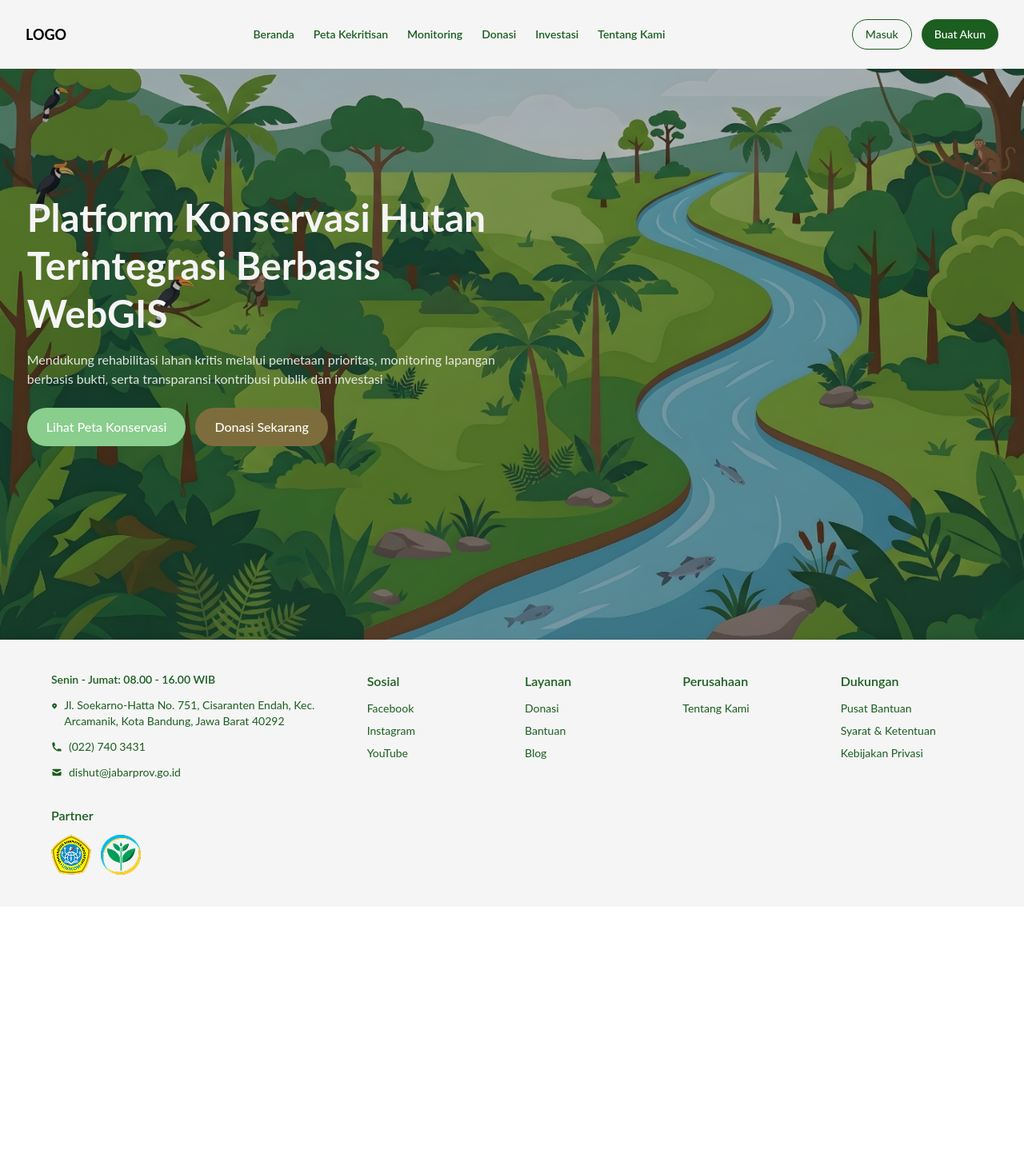
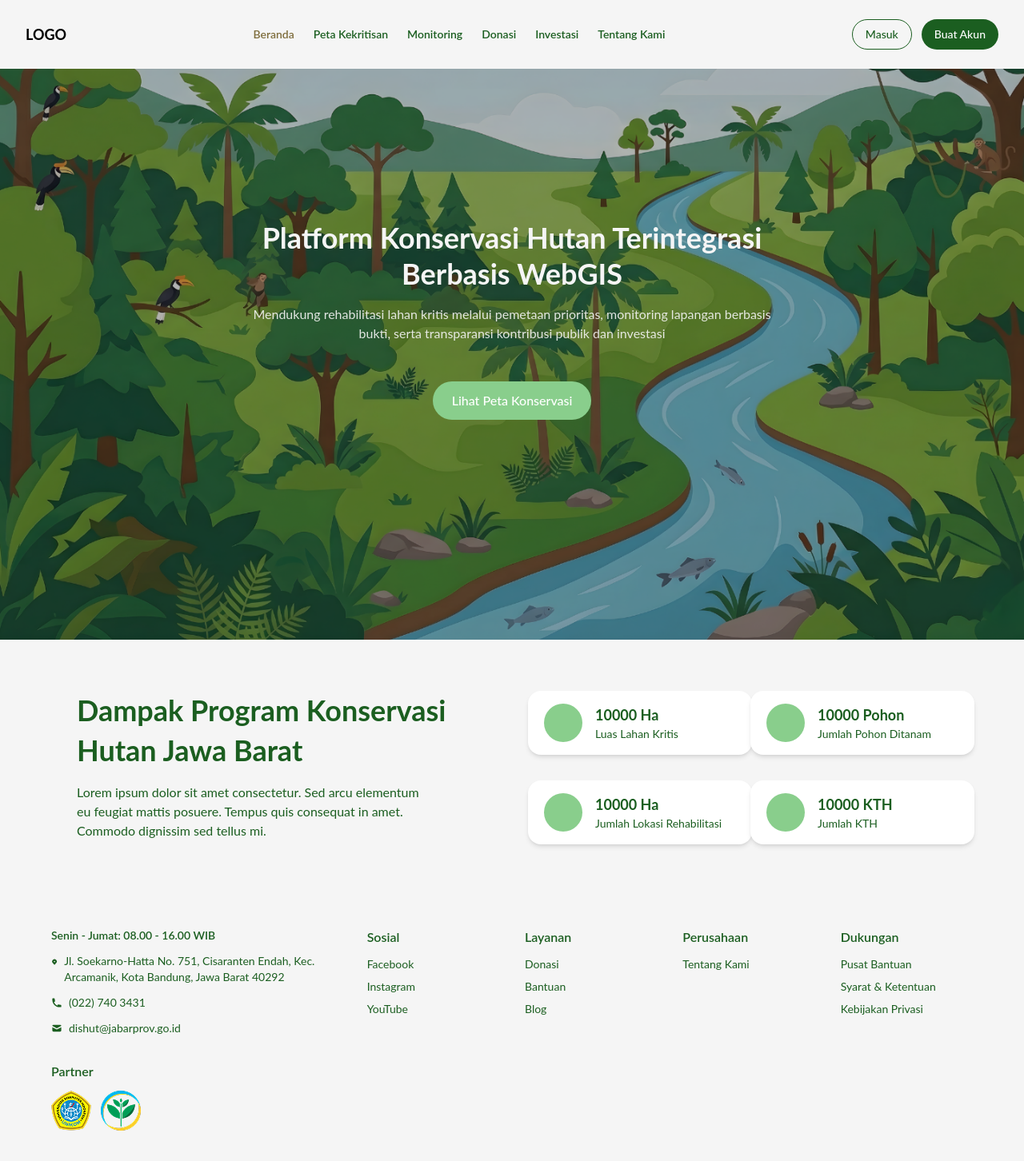
Before and after one commit to Dishut-TA/dishut-web-public, a React (Vite) app: page / in a window 1280 px wide. Shown: the whole page at 80% size. Before the commit the page ends 1134 px from the top, so only its background shows below. Built offline with nearby package versions, Linux system fonts and the light colour scheme.

Commit message:
feat(add): dampak program konservasi kehutanan

```diff
--- /dev/null
+++ b/src/components/DampakCard.tsx
@@ -0,0 +1,22 @@
+interface Props {
+  value: string;
+  label: string;
+}
+
+const DampakCard = ({ value, label }: Props) => {
+  return (
+    <div className="flex items-center gap-4 bg-white rounded-2xl shadow-md px-5 py-4 w-full sm:w-[280px]">
+
+      {/* ICON BULAT */}
+      <div className="w-12 h-12 bg-secondary rounded-full flex-shrink-0" />
+
+      {/* TEXT */}
+      <div>
+        <p className="text-primary font-bold text-lg">{value}</p>
+        <p className="text-primary text-sm">{label}</p>
+      </div>
+    </div>
+  );
+};
+
+export default DampakCard;
--- a/src/components/layout/Navbar.tsx
+++ b/src/components/layout/Navbar.tsx
@@ -1,42 +1,60 @@
 import { useState } from "react";
 import Button from "../Button";
-import { useNavigate } from "react-router-dom";
+import { useNavigate, NavLink } from "react-router-dom";
 
 const menus = [
-  "Beranda",
-  "Peta Kekritisan",
-  "Monitoring",
-  "Donasi",
-  "Investasi",
-  "Tentang Kami",
+  { label: "Beranda", path: "/" },
+  { label: "Peta Kekritisan", path: "/peta-kekritisan" },
+  { label: "Monitoring", path: "/monitoring" },
+  { label: "Donasi", path: "/donasi" },
+  { label: "Investasi", path: "/investasi" },
+  { label: "Tentang Kami", path: "/tentang-kami" },
 ];
 
 const Navbar = () => {
   const [open, setOpen] = useState(false);
-  const navigate = useNavigate()
+  const navigate = useNavigate();
 
   return (
     <nav className="absolute top-0 left-0 w-full z-50 bg-customWhite">
       <div className="max-w-7xl mx-auto px-4 md:px-8 py-6 flex items-center justify-between">
 
         {/* LOGO */}
-        <div className="font-bold text-lg">
+        <div className="font-bold text-lg cursor-pointer" onClick={() => navigate("/")}>
           LOGO
         </div>
 
         {/* DESKTOP MENU */}
-        <ul className="hidden md:flex gap-6 text-primary text-sm font-semibold">
+        <ul className="hidden md:flex gap-6 text-sm font-semibold">
           {menus.map((item) => (
-            <li key={item} className="cursor-pointer hover:text-tertiary transition-all">
-              {item}
+            <li key={item.label}>
+              <NavLink
+                to={item.path}
+                className={({ isActive }) =>
+                  `transition-all ${
+                    isActive
+                      ? "text-tertiary"
+                      : "text-primary hover:text-tertiary"
+                  }`
+                }
+              >
+                {item.label}
+              </NavLink>
             </li>
           ))}
         </ul>
 
         {/* ACTION BUTTON */}
         <div className="hidden md:flex gap-3">
-            <Button label="Masuk" variant="outline" onClick={() => navigate("/login")} />
-            <Button label="Buat Akun" onClick={() => navigate("/register")}/>
+          <Button
+            label="Masuk"
+            variant="outline"
+            onClick={() => navigate("/login")}
+          />
+          <Button
+            label="Buat Akun"
+            onClick={() => navigate("/register")}
+          />
         </div>
 
         {/* MOBILE MENU BUTTON */}
@@ -52,14 +70,37 @@ const Navbar = () => {
       {open && (
         <div className="md:hidden bg-customWhite text-primary px-4 pb-4 shadow-md">
           {menus.map((item) => (
-            <p key={item} className="py-2 border-b">
-              {item}
-            </p>
+            <NavLink
+              key={item.label}
+              to={item.path}
+              onClick={() => setOpen(false)}
+              className={({ isActive }) =>
+                `block py-2 border-b transition ${
+                  isActive
+                    ? "text-tertiary font-semibold"
+                    : "hover:text-tertiary"
+                }`
+              }
+            >
+              {item.label}
+            </NavLink>
           ))}
 
           <div className="flex flex-col gap-2 mt-3">
-            <Button label="Masuk"/>
-            <Button label="Buat Akun"/>
+            <Button
+              label="Masuk"
+              onClick={() => {
+                navigate("/login");
+                setOpen(false);
+              }}
+            />
+            <Button
+              label="Buat Akun"
+              onClick={() => {
+                navigate("/register");
+                setOpen(false);
+              }}
+            />
           </div>
         </div>
       )}
--- a/src/pages/Authentication/Login/index.tsx
+++ b/src/pages/Authentication/Login/index.tsx
@@ -90,7 +90,7 @@ const Login = () => {
 
           <button
             type="submit"
-            className="w-full bg-primary text-white p-4 rounded-full mt-4 hover:bg-tertiary"
+            className="w-full bg-primary text-white transition-all cursor-pointer p-4 rounded-full mt-4 hover:bg-tertiary"
           >
             Masuk
           </button>
@@ -99,7 +99,7 @@ const Login = () => {
             Tidak punya akun?{' '}
             <span
               onClick={() => navigate('/register')}
-              className="font-bold cursor-pointer hover:underline"
+              className="font-bold cursor-pointer hover:underline transition-all"
             >
               Buat Akun
             </span>
--- a/src/pages/Authentication/Register/index.tsx
+++ b/src/pages/Authentication/Register/index.tsx
@@ -2,6 +2,8 @@ import React, { useState } from 'react';
 import InputField from '@/components/InputField';
 import PasswordField from '@/components/PasswordField';
 import Alert from '@/components/Alert';
+import SignUp from '@/assets/images/SignUp.png';
+import { useNavigate } from 'react-router-dom';
 
 const Register = () => {
     const [form, setForm] = useState({
@@ -15,6 +17,7 @@ const Register = () => {
     });
     const [errors, setErrors] = useState<any>({});
     const [status, setStatus] = useState<'success' | 'error' | null>(null);
+    const navigate = useNavigate();
 
     const handleChange = (e: React.ChangeEvent<HTMLInputElement>) => {
         setForm({ ...form, [e.target.name]: e.target.value });
@@ -40,7 +43,9 @@ const Register = () => {
 
     return (
         <div className="flex min-h-screen flex-col md:flex-row">
-            <div className="hidden md:block md:w-1/2 bg-secondary"></div>
+            <div className="hidden md:block md:w-1/2 bg-secondary">
+                <img src={SignUp} className='object-cover mx-auto m-auto' />
+            </div>
             <div className="w-full md:w-1/2 flex items-center justify-center p-4 md:p-8 overflow-y-auto">
                 <form className="w-full max-w-md p-6 md:p-8 rounded-2xl" onSubmit={handleSubmit}>
 
@@ -76,12 +81,12 @@ const Register = () => {
                     <PasswordField placeholder='*********' label="Kata Sandi" name="password" value={form.password} onChange={handleChange} error={errors.password} />
                     <PasswordField placeholder='*********' label="Konfirmasi Kata Sandi" name="confirmPassword" value={form.confirmPassword} onChange={handleChange} error={errors.confirmPassword} />
 
-                    <button type="submit" className="w-full bg-primary text-white p-4 rounded-full mt-4 hover:bg-tertiary">
+                    <button type="submit" className="w-full cursor-pointer transition-all bg-primary text-white p-4 rounded-full mt-4 hover:bg-tertiary">
                         Buat Akun
                     </button>
 
                     <p className="text-center text-sm mt-4 text-primary">
-                        Sudah punya akun? <span className='font-bold'>Masuk</span>
+                        Sudah punya akun? <span className='font-bold cursor-pointer transition-all hover:text-tertiary' onClick={() => navigate("/login")}>Masuk</span>
                     </p>
                 </form>
             </div>
--- a/src/pages/Home/index.tsx
+++ b/src/pages/Home/index.tsx
@@ -1,9 +1,11 @@
+import DampakProgramSection from "./section/DampakProgramSection"
 import HeroSection from "./section/HeroSection"
 
 const Home = () => {
   return (
     <div>
         <HeroSection />
+        <DampakProgramSection />
     </div>
   )
 }
--- /dev/null
+++ b/src/pages/Home/section/DampakProgramSection.tsx
@@ -0,0 +1,43 @@
+import DampakCard from "@/components/DampakCard";
+
+const DampakProgramSection = () => {
+  const data = [
+    { value: "10000 Ha", label: "Luas Lahan Kritis" },
+    { value: "10000 Pohon", label: "Jumlah Pohon Ditanam" },
+    { value: "10000 Ha", label: "Jumlah Lokasi Rehabilitasi" },
+    { value: "10000 KTH", label: "Jumlah KTH" },
+  ];
+
+  return (
+    <section className="bg-[#F5F5F5] py-16 px-12 md:px-24">
+      <div className="max-w-7xl mx-auto flex flex-col md:flex-row gap-10">
+
+        <div className="flex-1">
+          <h2 className="text-2xl md:text-4xl font-bold text-primary mb-4 leading-snug">
+            Dampak Program Konservasi <br />
+            Hutan Jawa Barat
+          </h2>
+
+          <p className="text-primary text-sm md:text-base max-w-md">
+            Lorem ipsum dolor sit amet consectetur. Sed arcu elementum eu
+            feugiat mattis posuere. Tempus quis consequat in amet. Commodo
+            dignissim sed tellus mi.
+          </p>
+        </div>
+
+        <div className="flex-1 grid grid-cols-1 sm:grid-cols-2 gap-8">
+          {data.map((item, index) => (
+            <DampakCard
+              key={index}
+              value={item.value}
+              label={item.label}
+            />
+          ))}
+        </div>
+
+      </div>
+    </section>
+  );
+};
+
+export default DampakProgramSection;
--- a/src/pages/Home/section/HeroSection.tsx
+++ b/src/pages/Home/section/HeroSection.tsx
@@ -3,20 +3,20 @@ import Button from "@/components/Button";
 
 const HeroSection = () => {
   return (
-    <section className="relative w-full min-h-screen flex items-center">
+    <section className="relative w-full min-h-screen flex items-center justify-center text-center">
 
       <div className="absolute inset-0">
         <img
           src={BG}
-          className="w-full h-full object-"
+          className="w-full h-full object-cover"
         />
         <div className="absolute inset-0 bg-black/30" />
       </div>
 
-      <div className="relative z-10 max-w-7xl mx-auto px-4 md:px-8">
-        <div className="w-1/2 text-customWhite">
+      <div className="relative z-10 max-w-7xl px-4 md:px-8">
+        <div className="max-w-2xl text-customWhite">
 
-          <h1 className="text-3xl md:text-5xl font-bold leading-tight mb-4">
+          <h1 className="text-2xl md:text-4xl font-bold leading-tight mb-4">
             Platform Konservasi Hutan Terintegrasi Berbasis WebGIS
           </h1>
 
@@ -25,9 +25,8 @@ const HeroSection = () => {
             monitoring lapangan berbasis bukti, serta transparansi kontribusi publik dan investasi
           </p>
 
-          <div className="flex flex-col sm:flex-row gap-3">
+          <div className="flex mx-auto m-auto mt-12 items-center justify-center flex-col sm:flex-row gap-3">
             <Button label="Lihat Peta Konservasi" variant="secondary" size="lg" />
-            <Button label="Donasi Sekarang" variant="tertiary" size="lg" />
           </div>
 
         </div>
```
Also changed, not shown: src/assets/images/SignUp.png (added).
